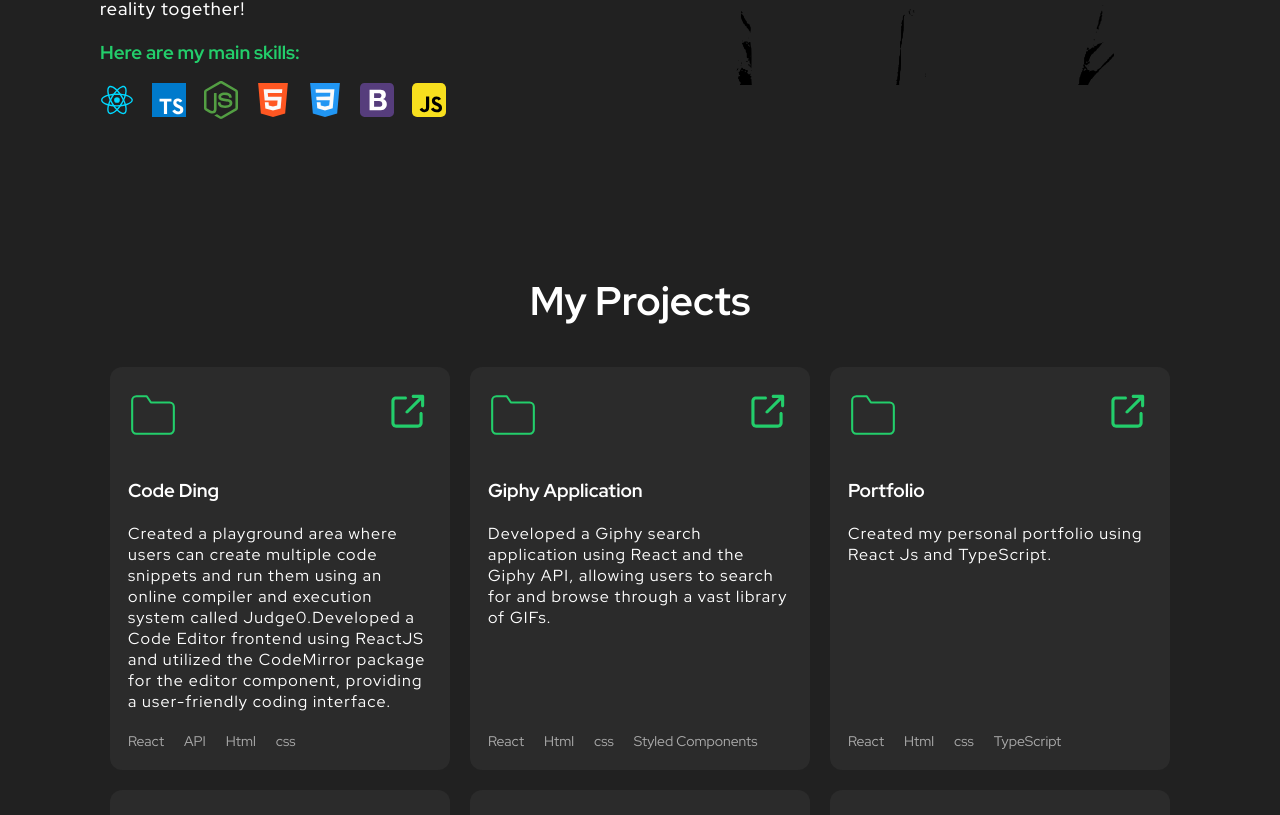
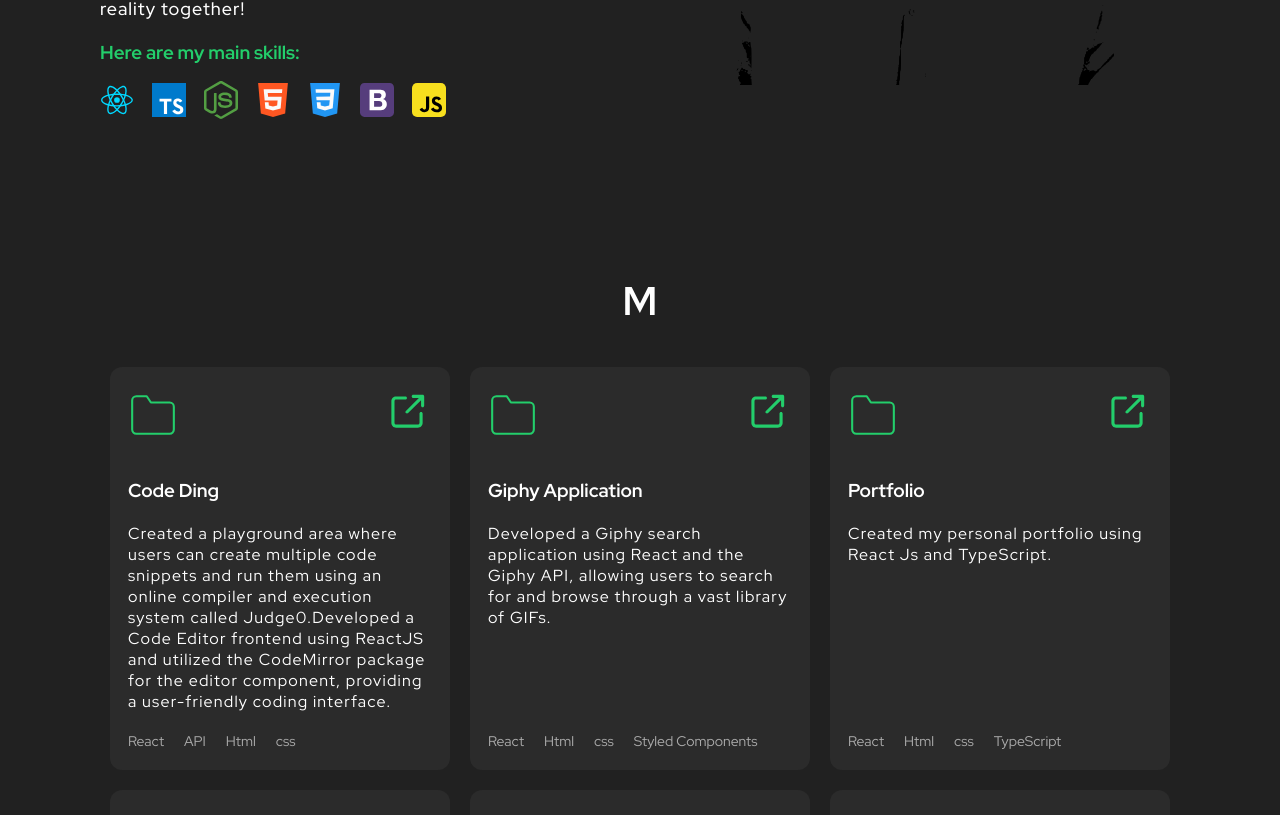
Before and after one commit to samiraghav/portfolio-ts-react, a React (Create React App) app: page / in a window 1280 px wide. Shown: the part 1044-1859 px from the top of the page. Built offline with nearby package versions, Linux system fonts and the light colour scheme.

Commit message:
project changes

```diff
--- a/src/components/Project/Project.tsx
+++ b/src/components/Project/Project.tsx
@@ -8,7 +8,7 @@ import ScrollAnimation from "react-animate-on-scroll";
 export function Project() {
   return (
     <Container id="project">
-      <h2>My Projects</h2>
+      <h2>M</h2>
       <div className="projects">
 
         <ScrollAnimation animateIn="flipInX">
```
